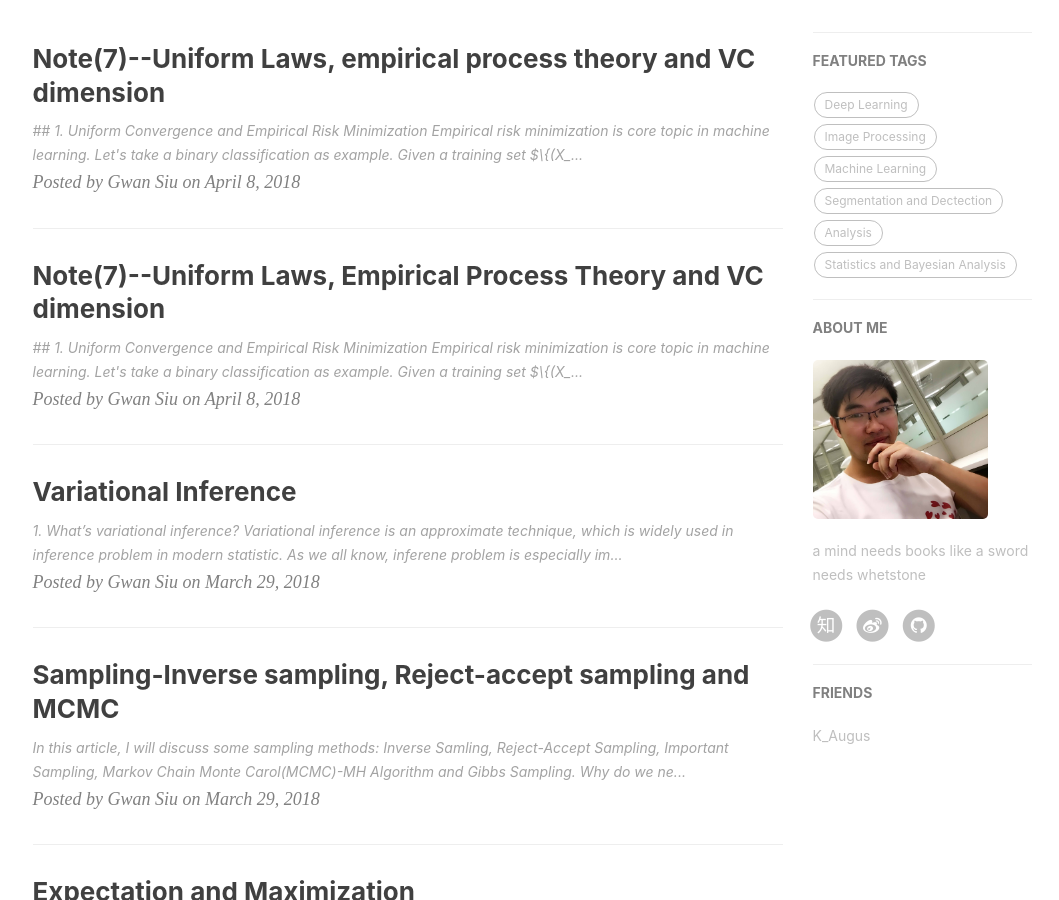
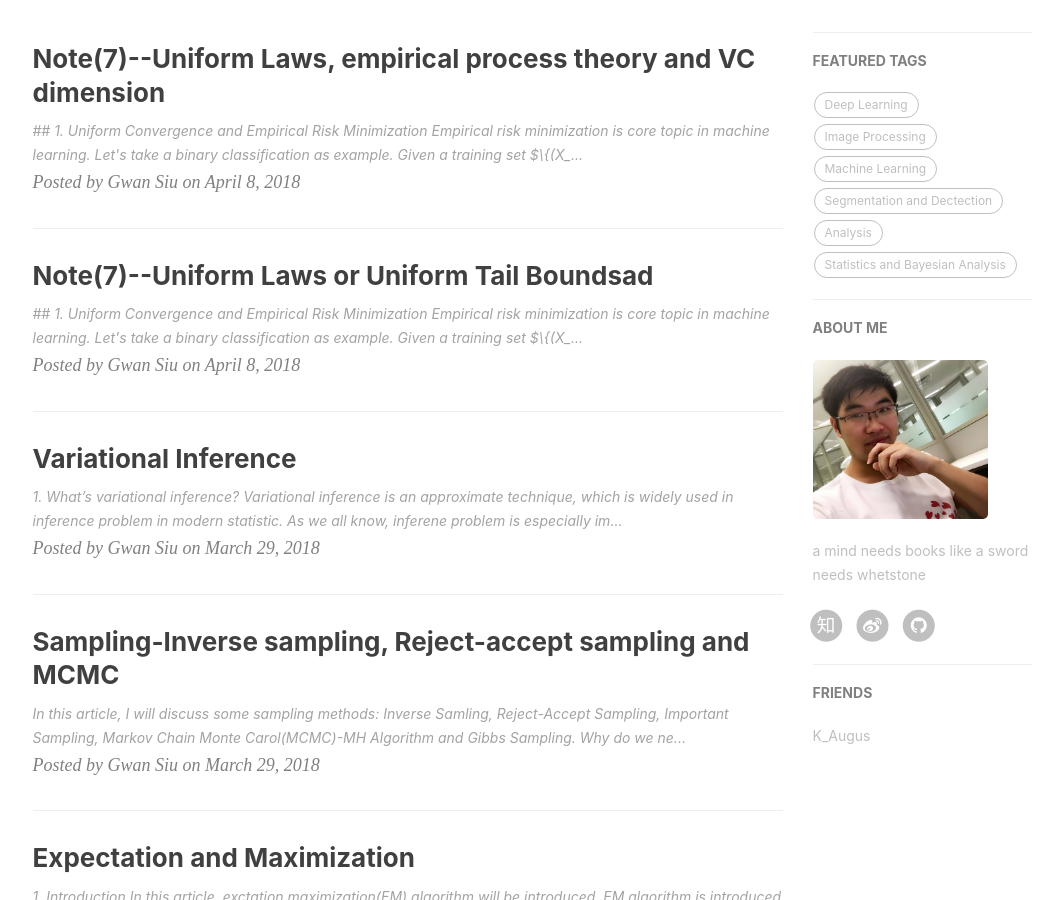
Before and after one commit to Gwan-Siu/gwansiu.github.io, a Jekyll site: the page built from index.html, in a window 1280 px wide and 900 px high, scrolled down 426 px. Shown: the whole window, without its empty margins (135-1194 px from the left). Built offline with Jekyll 4.4.1, drawn with Linux system fonts in a browser that asks for light colours; nearby versions of some CDN libraries; formulas are drawn with MathJax 3; the list of posts is cut into pages by our own code; comment, search, counter and statistics services are not loaded.

Commit message:
modification
modification

```diff
--- a/_posts/2018-03-29-VCdimension.markdown
+++ b/_posts/2018-03-29-VCdimension.markdown
@@ -1,6 +1,6 @@
 ---
 layout: post
-title: Note(7)--Uniform Laws, Empirical Process Theory and VC dimension
+title: Note(7)--Uniform Laws or Uniform Tail Boundsad
 date: 2018-04-08
 author: Gwan Siu
 catalog: True
```
